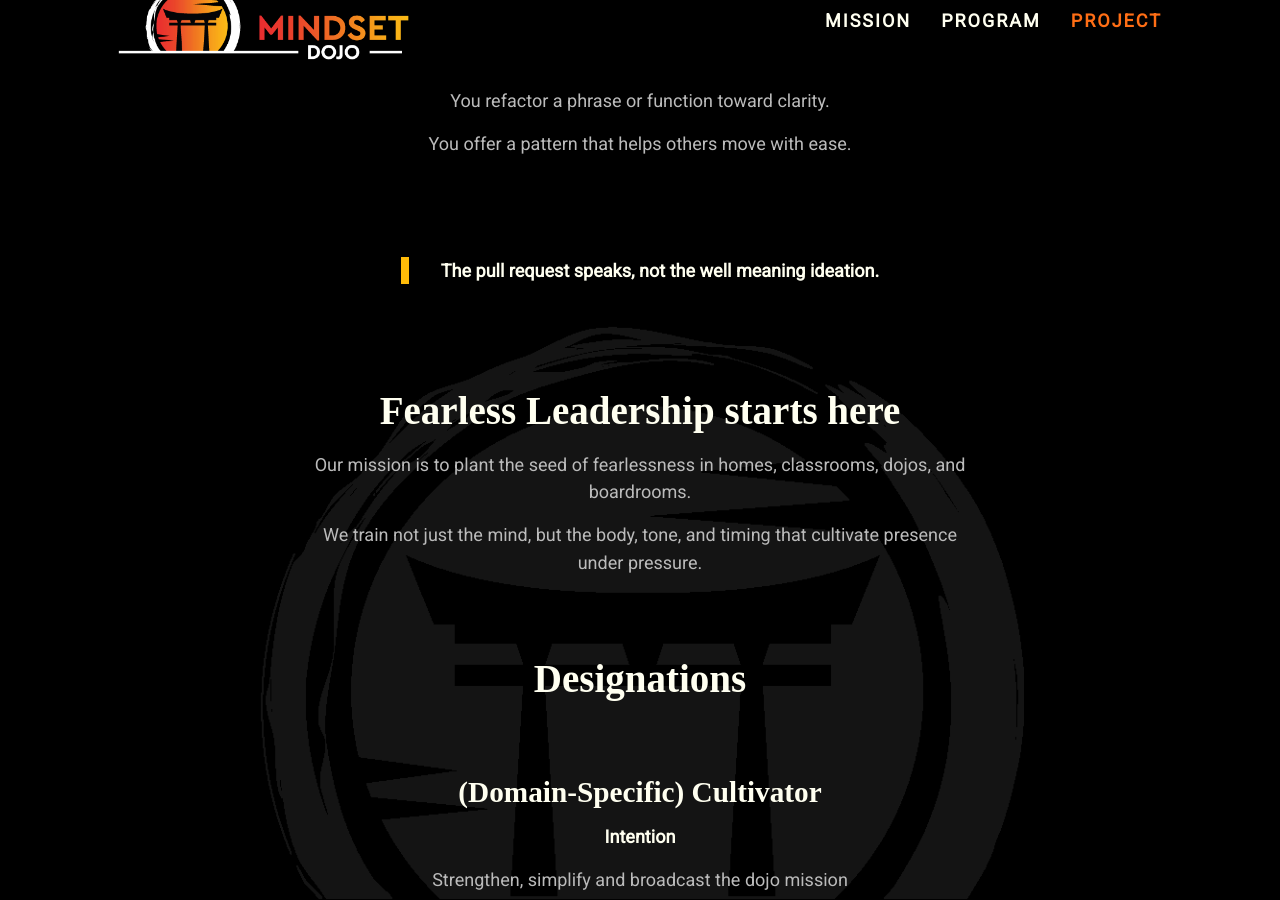
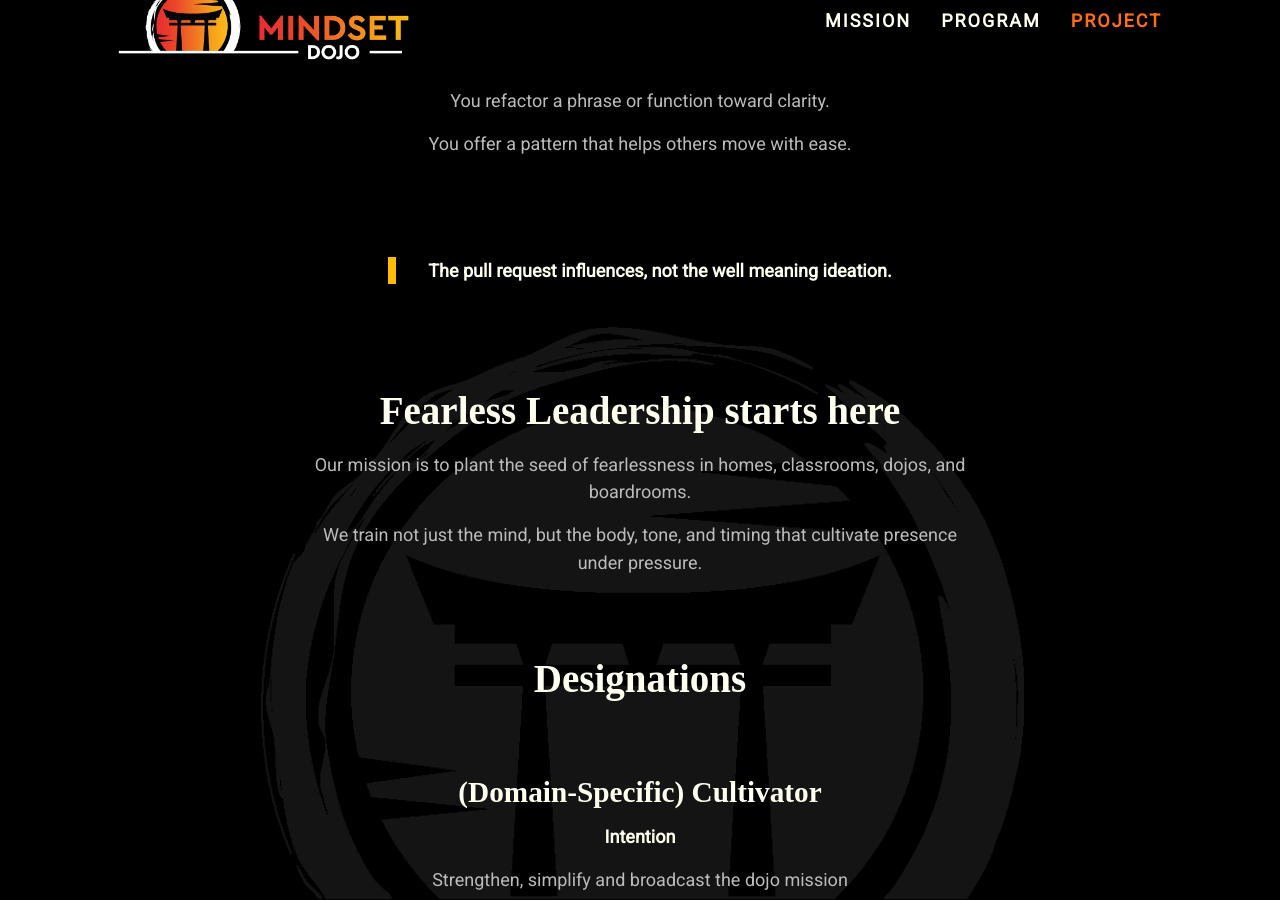
Before and after one commit to mindset-dojo/mindset-dojo.github.io, a Jekyll site: the page built from project.md, in a window 1280 px wide and 900 px high, scrolled down 820 px. Built offline with Jekyll 4.4.1, drawn with Linux system fonts in a browser that asks for light colours; some web fonts are replaced.

Commit message:
refactor: Pullquote for project

```diff
--- a/_data/project.yaml
+++ b/_data/project.yaml
@@ -16,7 +16,7 @@ context:
     - "You notice a friction in the docs."
     - "You refactor a phrase or function toward clarity."
     - "You offer a pattern that helps others move with ease."
-  pullquote: "The pull request speaks, not the well meaning ideation."
+  pullquote: "The pull request influences, not the well meaning ideation."
   mission_rally_suffix_label: starts here
   designations_label: Designations
   designations_intention_label: Intention
```
